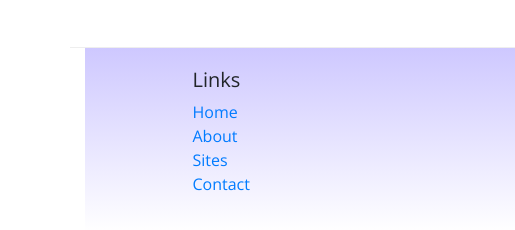
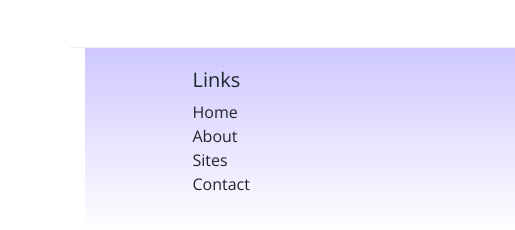
Before and after one commit to ktllama/firstnucampsite, a website: page index.html in a window 1280 px wide. Shown: the part 1646-1876 px from the top of the page, 0-515 px from the left. Drawn offline with nearby package versions, Linux system fonts and the light colour scheme; files whose address does not match are found by name.

```diff
--- a/CSS/styles.scss
+++ b/CSS/styles.scss
@@ -76,3 +76,8 @@
     bottom:0;
     z-index:100; /*makes sure things are at front not back*/
 }
+
+a, a:hover, .collapsed{
+    color: inherit;
+    text-decoration: none;
+}
```
Also changed, not shown: CSS/styles.css, dist/css/main.css, 1 other file.
